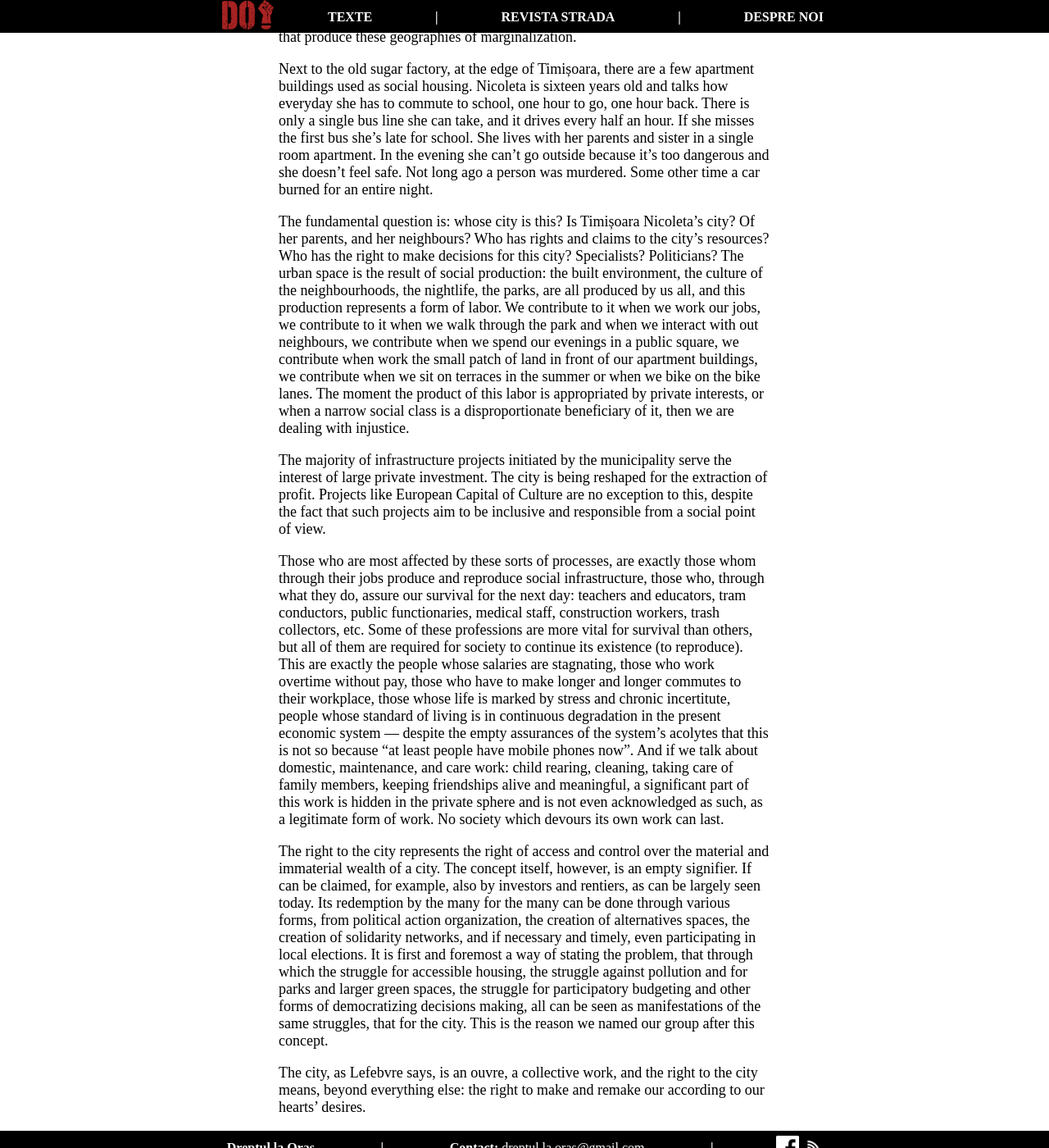
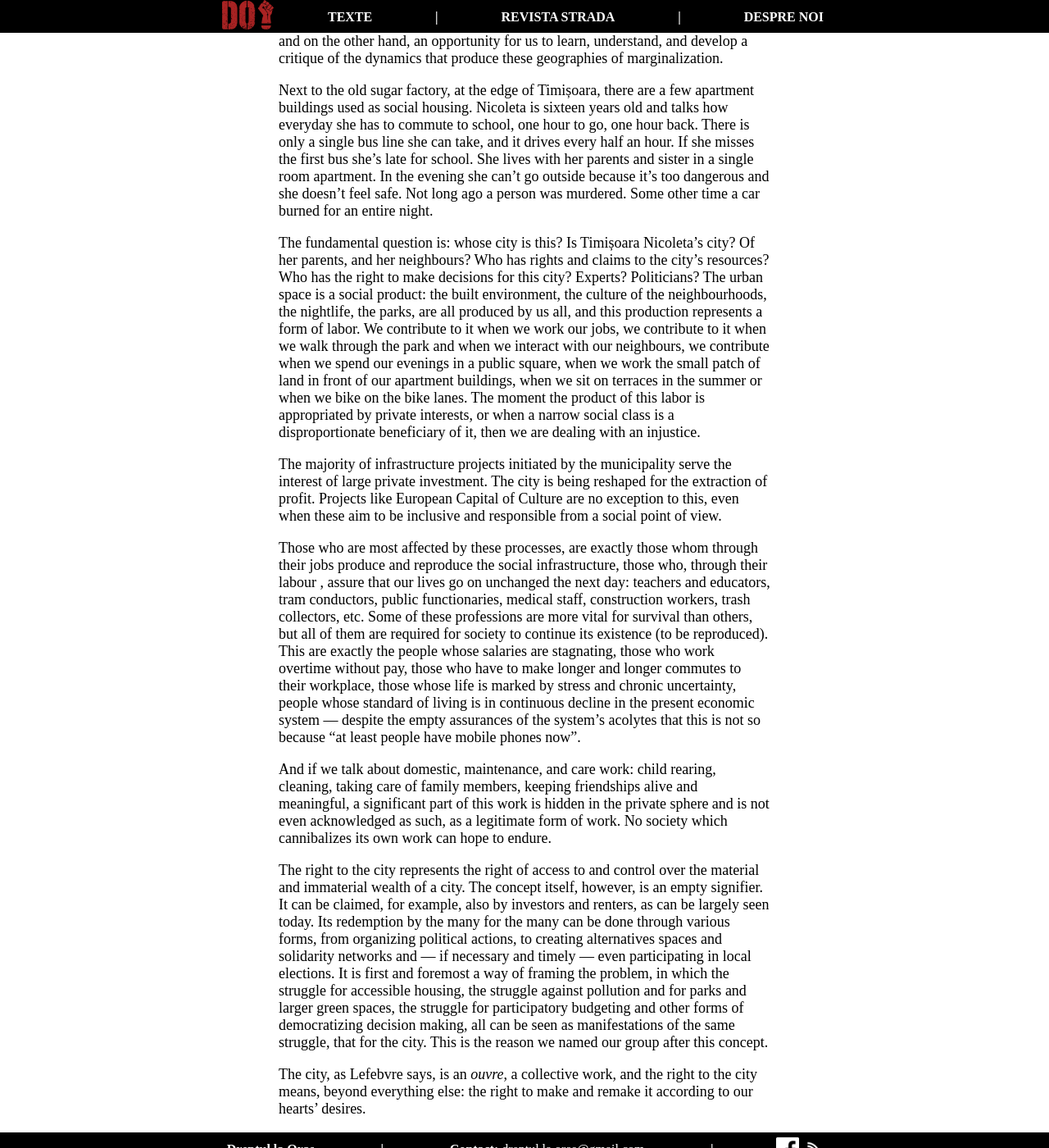
Before and after one commit to dreptul-la-oras/dreptul-la-oras.github.io, a Jekyll site: the page built from _posts/2018-05-29-do-caramida-en.md, in a window 1280 px wide and 1400 px high, scrolled down 1577 px. Shown: the whole window at 82% size. Built offline with Jekyll 4.4.1, drawn with Linux system fonts in a browser that asks for light colours; some of the changed text lies outside the part shown.

Commit message:
Update the english version of the article

```diff
--- a/_posts/2018-05-29-do-caramida-en.md
+++ b/_posts/2018-05-29-do-caramida-en.md
@@ -25,25 +25,26 @@ _“Capital has made and makes money out of our cooking, smiling, fucking.”_
 
 _“We must valorize the city not as it is, but as it could be. We must infuse the idea of citizenship with new meaning and call for radical citizenship based on participation within the municipal community, and not upon a state’s bureaucratic approval.”_ — Eleanor Finley
 
-A few days ago we were talking to a couple on the banks of the Bega river. They live nearby, in decrepit housing. Even though they are renting, they have no amenities. Their extreme poverty is immediately visible. They are Roma. They tell of of the hardships they endure when searching for a job; he works in construction from time to time as a day laborer. They make some money off of recycling and by selling off what others throw into the garbage.
+A few days ago we were talking to a couple on the banks of the Bega river. They live nearby, in a small run-down house. Even though they are renting, they have no amenities. Their extreme poverty is immediately visible. They are Roma. They tell us of the hardships they endure when searching for a job; he works in construction from time to time as a day laborer. They make some money off of recycling, reconditioning and then selling  what others throw into the garbage.
 
-A few cyclists zip by; the bike lane extends close to the Serbian border and is under heavy traffic load, especially when the weather is nice. Timișoara is a wealthy city, and this translates into a high standard of living for some. Concerts, festivals, nightlife. The city of flowers. New construction is bustling. An idyllic tableau.
+A few cyclists zip by; the bike lane extends close to the Serbian border and is heavily used, especially when the weather is nice. Timișoara is a wealthy city, and this translates into a high standard of living for some. Concerts, festivals, nightlife. The city of flowers. New construction is bustling. An idyllic tableau.
 
-A bit further down, also on the banks of the river, a few friends opened up a cultural center in the old cigarette factory. Their goal is "revitalizing the old Iosefin neighbourhood through art". They want to draw attention to the "value of the neighbourhood and its touristic potential". A textbook recipe for gentrification. Timișoara is readying itself to become European Capital of Culture in 2021. It's the main talking point, and the Iosefin and Fabric neighbourhoods — the old and poor neighbourhoods of the city — are the subject of the discussion. Not long ago we witnessed a local council meeting called specifically on this topic. There were financing issues and a proposed solution was diverting sums of money from the local budget for social assistance. Timișoara — European Capital of Culture, but without the poor.
+A bit further down, also on the banks of the river, a few friends opened up a cultural center in the old cigarette factory. Their goal is "revitalizing the old Iosefin neighbourhood through art". They want to draw attention to the "value of the neighbourhood and its touristic potential". A textbook recipe for gentrification. Timișoara is readying itself to become the European Capital of Culture in 2021. It's the main talking point, and the Iosefin and Fabric neighbourhoods — the old and poor neighbourhoods of the city — are the subject of the discussion. Not long ago we witnessed a local council meeting called specifically on this topic. There were financing issues and a proposed solution was diverting sums of money from the local budget for social assistance. Timișoara — European Capital of Culture, but without the poor.
 
-We are a just handful of people. Our desire for political struggle stems from the realization that the disillusionment towards the world and the alienation we feel at a personal level are products of the same system whose more direct symptoms, brutal and violent, are evictions and dispossession, the oppression and silencing of large swathes of people from many social categories. We've set out to document the reality behind this mirage of wealth and prosperity. We've discovered a rich geography of marginalization, oppression and dismissal once we made it out a few feet outside the central part of the city. We realized that the urban milieu we usually witness is, in fact, a sanitized and aestheticized one, thought out from the vantage point of tourists, one in which homeless people can no longer be seen in the city center, one in which the poor are slowly pushed towards the periphery and, in the end, cut out from the social life of the city. We've discovered that for many, life in the city becomes impossible. And all this against the backdrop of a continuous discourse about development and urban regeneration which seeks to hide these realities.
+We are a handful of people. Our desire for political struggle stems from the realization that the disillusionment towards the world and the alienation we feel at a personal level are products of the same system whose more direct, brutal and violent symptoms are evictions and dispossession, the oppression and silencing of large swathes of people — mostly those belonging to the downtrodden social classes. We've set out to document the reality behind this mirage of wealth and prosperity. We've discovered a rich geography of marginalization, oppression and neglect once we stepped a few feet outside the central part of the city. We realized that the urban milieu we usually witness is, in fact, a sanitized and aestheticized one, thought out for the gaze  of tourists, one in which homeless people can no longer be seen in the city center, one in which the poor are slowly pushed towards the periphery and, in the end, excluded from the social life of the city. We've discovered that for many, life in the city becomes impossible. And all this against the backdrop of a continuous discourse about development and urban regeneration which seeks to hide these realities.
 
-Our aim is to make the magazine we edit, on the one hand, a platform which gives these people a voice — whom are usually unheard and invisible. And on the other an opportunity for us to learn, understand, and develop a critique of the dynamics that produce these geographies of marginalization.
+Our aim in editing the magazine "Strada" (en. "The Street") is, on the one hand, to create a platform which gives a voice to people who are usually unheard or unseen; and on the other hand, an opportunity for us to learn, understand, and develop a critique of the dynamics that produce these geographies of marginalization.
 
 Next to the old sugar factory, at the edge of Timișoara, there are a few apartment buildings used as social housing. Nicoleta is sixteen years old and talks how everyday she has to commute to school, one hour to go, one hour back. There is only a single bus line she can take, and it drives every half an hour. If she misses the first bus she's late for school. She lives with her parents and sister in a single room apartment. In the evening she can't go outside because it's too dangerous and she doesn't feel safe. Not long ago a person was murdered. Some other time a car burned for an entire night.
 
-The fundamental question is: whose city is this? Is Timișoara Nicoleta's city? Of her parents, and her neighbours? Who has rights and claims to the city's resources? Who has the right to make decisions for this city? Specialists? Politicians? The urban space is the result of social production: the built environment, the culture of the neighbourhoods, the nightlife, the parks, are all produced by us all, and this production represents a form of labor. We contribute to it when we work our jobs, we contribute to it when we walk through the park and when we interact with out neighbours, we contribute when we spend our evenings in a public square, we contribute when work the small patch of land in front of our apartment buildings, we contribute when we sit on terraces in the summer or when we bike on the bike lanes. The moment the product of this labor is appropriated by private interests, or when a narrow social class is a disproportionate beneficiary of it, then we are dealing with injustice.
+The fundamental question is: whose city is this? Is Timișoara Nicoleta's city? Of her parents, and her neighbours? Who has rights and claims to the city's resources? Who has the right to make decisions for this city? Experts? Politicians? The urban space is a social product: the built environment, the culture of the neighbourhoods, the nightlife, the parks, are all produced by us all, and this production represents a form of labor. We contribute to it when we work our jobs, we contribute to it when we walk through the park and when we interact with our neighbours, we contribute when we spend our evenings in a public square, when we work the small patch of land in front of our apartment buildings, when we sit on terraces in the summer or when we bike on the bike lanes. The moment the product of this labor is appropriated by private interests, or when a narrow social class is a disproportionate beneficiary of it, then we are dealing with an injustice.
 
-The majority of infrastructure projects initiated by the municipality serve the interest of large private investment. The city is being reshaped for the extraction of profit. Projects like European Capital of Culture are no exception to this, despite the fact that such projects aim to be inclusive and responsible from a social point of view.
+The majority of infrastructure projects initiated by the municipality serve the interest of large private investment. The city is being reshaped for the extraction of profit. Projects like European Capital of Culture are no exception to this, even when these aim to be inclusive and responsible from a social point of view.
 
-Those who are most affected by these sorts of processes, are exactly those whom through their jobs produce and reproduce social infrastructure, those who, through what they do, assure our survival for the next day: teachers and educators, tram conductors, public functionaries, medical staff, construction workers, trash collectors, etc. Some of these professions are more vital for survival than others, but all of them are required for society to continue its existence (to reproduce). This are exactly the people whose salaries are stagnating, those who work overtime without pay, those who have to make longer and longer commutes to their workplace, those whose life is marked by stress and chronic incertitute, people whose standard of living is in continuous degradation in the present economic system — despite the empty assurances of the system's acolytes that this is not so because "at least people have mobile phones now".
-And if we talk about domestic, maintenance, and care work: child rearing, cleaning, taking care of family members, keeping friendships alive and meaningful, a significant part of this work is hidden in the private sphere and is not even acknowledged as such, as a legitimate form of work. No society which devours its own work can last.
+Those who are most affected by these processes, are exactly those whom through their jobs produce and reproduce the social infrastructure, those who, through their labour , assure that our lives go on unchanged the next day: teachers and educators, tram conductors, public functionaries, medical staff, construction workers, trash collectors, etc. Some of these professions are more vital for survival than others, but all of them are required for society to continue its existence (to be reproduced). This are exactly the people whose salaries are stagnating, those who work overtime without pay, those who have to make longer and longer commutes to their workplace, those whose life is marked by stress and chronic uncertainty, people whose standard of living is in continuous decline in the present economic system — despite the empty assurances of the system's acolytes that this is not so because "at least people have mobile phones now".
 
-The right to the city represents the right of access and control over the material and immaterial wealth of a city. The concept itself, however, is an empty signifier. If can be claimed, for example, also by investors and rentiers, as can be largely seen today. Its redemption by the many for the many can be done through various forms, from political action organization, the creation of alternatives spaces, the creation of solidarity networks, and if necessary and timely, even participating in local elections. It is first and foremost a way of stating the problem, that through which the struggle for accessible housing, the struggle against pollution and for parks and larger green spaces, the struggle for participatory budgeting and other forms of democratizing decisions making, all can be seen as manifestations of the same struggles, that for the city. This is the reason we named our group after this concept.
+And if we talk about domestic, maintenance, and care work: child rearing, cleaning, taking care of family members, keeping friendships alive and meaningful, a significant part of this work is hidden in the private sphere and is not even acknowledged as such, as a legitimate form of work. No society which cannibalizes its own work can hope to endure.
 
-The city, as Lefebvre says, is an ouvre, a collective work, and the right to the city means, beyond everything else: the right to make and remake our according to our hearts' desires.
+The right to the city represents the right of access to and control over the material and immaterial wealth of a city. The concept itself, however, is an empty signifier. It can be claimed, for example, also by investors and renters, as can be largely seen today. Its redemption by the many for the many can be done through various forms, from organizing political actions, to creating alternatives spaces and solidarity networks and — if necessary and timely — even participating in local elections. It is first and foremost a way of framing the problem, in which the struggle for accessible housing, the struggle against pollution and for parks and larger green spaces, the struggle for participatory budgeting and other forms of democratizing decision making, all can be seen as manifestations of the same struggle, that for the city. This is the reason we named our group after this concept.
+
+The city, as Lefebvre says, is an _ouvre_, a collective work, and the right to the city means, beyond everything else: the right to make and remake it according to our hearts' desires.
```
Also changed, not shown: other parts of _posts/2018-05-29-do-caramida-en.md (+2 -2 lines).
